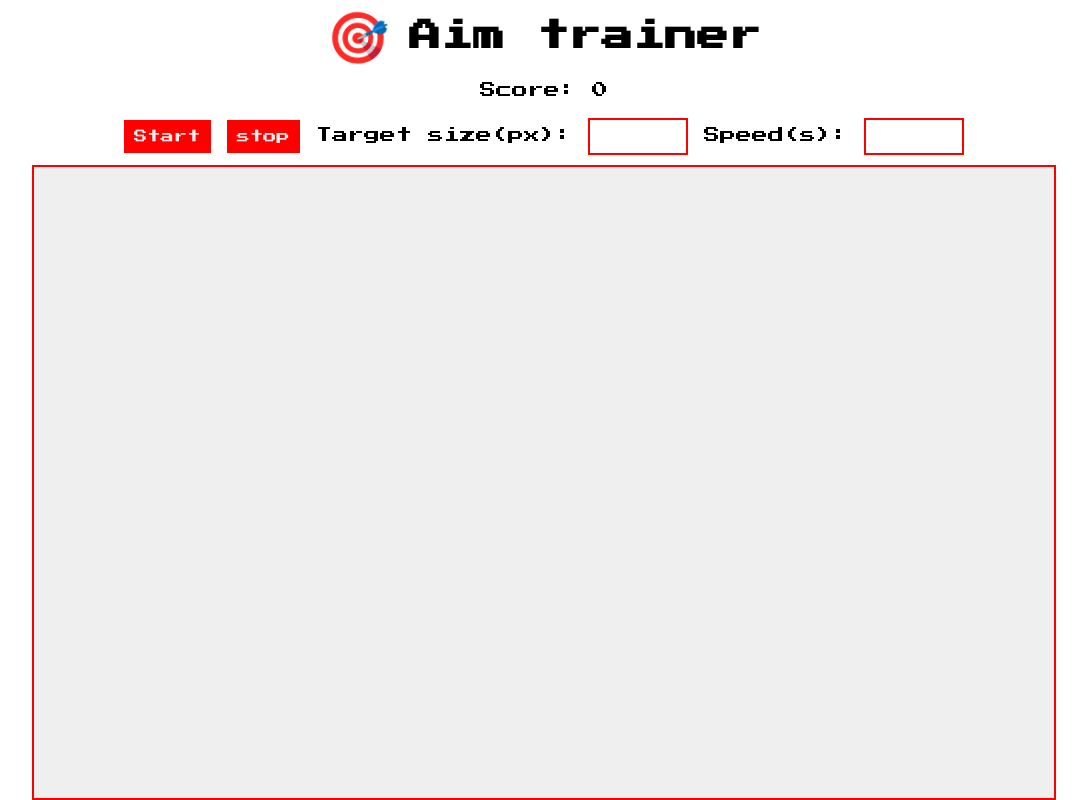
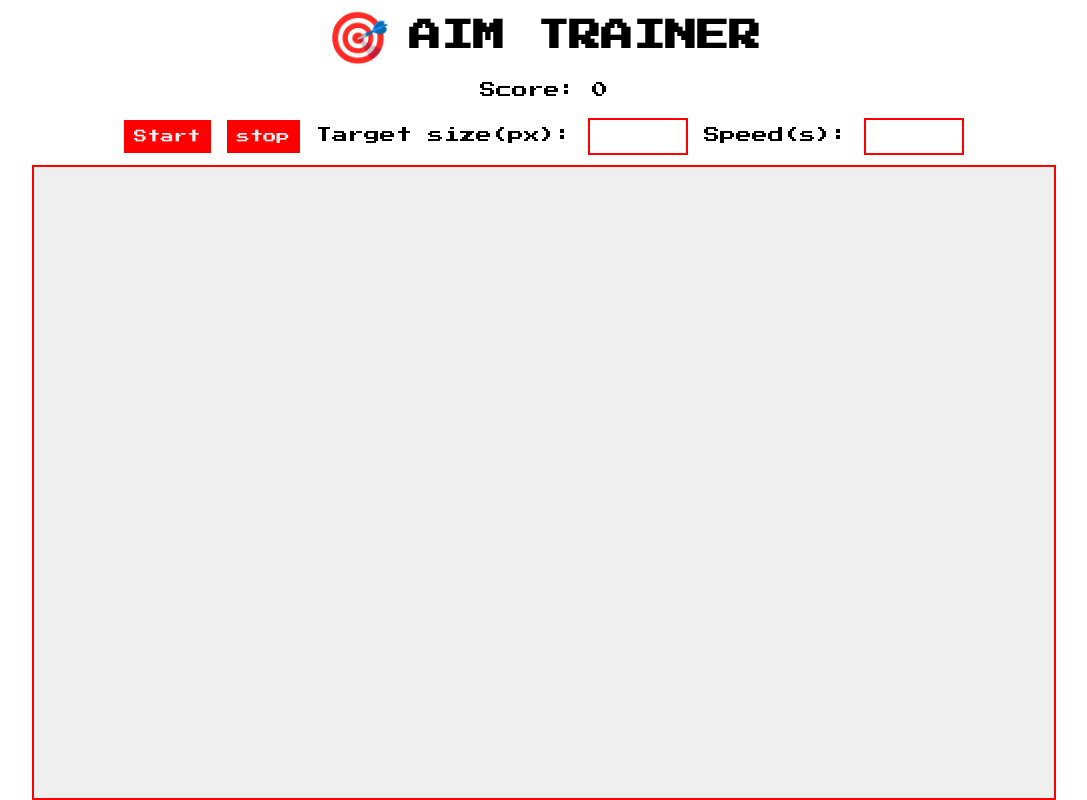
Before and after one commit to YPAzevedo/aim-trainer, a plain HTML site: page index.html in a window 1280 px wide. Shown: the whole page, without its empty margins (96-1183 px from the left). Drawn offline with Linux system fonts and the light colour scheme.

Commit message:
🎯 captalize title

```diff
--- a/index.html
+++ b/index.html
@@ -11,7 +11,7 @@
     <title>Document</title>
   </head>
   <body>
-    <header><span>🎯</span><h1>Aim trainer</h1></header>
+    <header><span>🎯</span><h1>AIM TRAINER</h1></header>
     <div id="score-container">
       <span>Score:</span>
       <span id="score">0</span>
```
